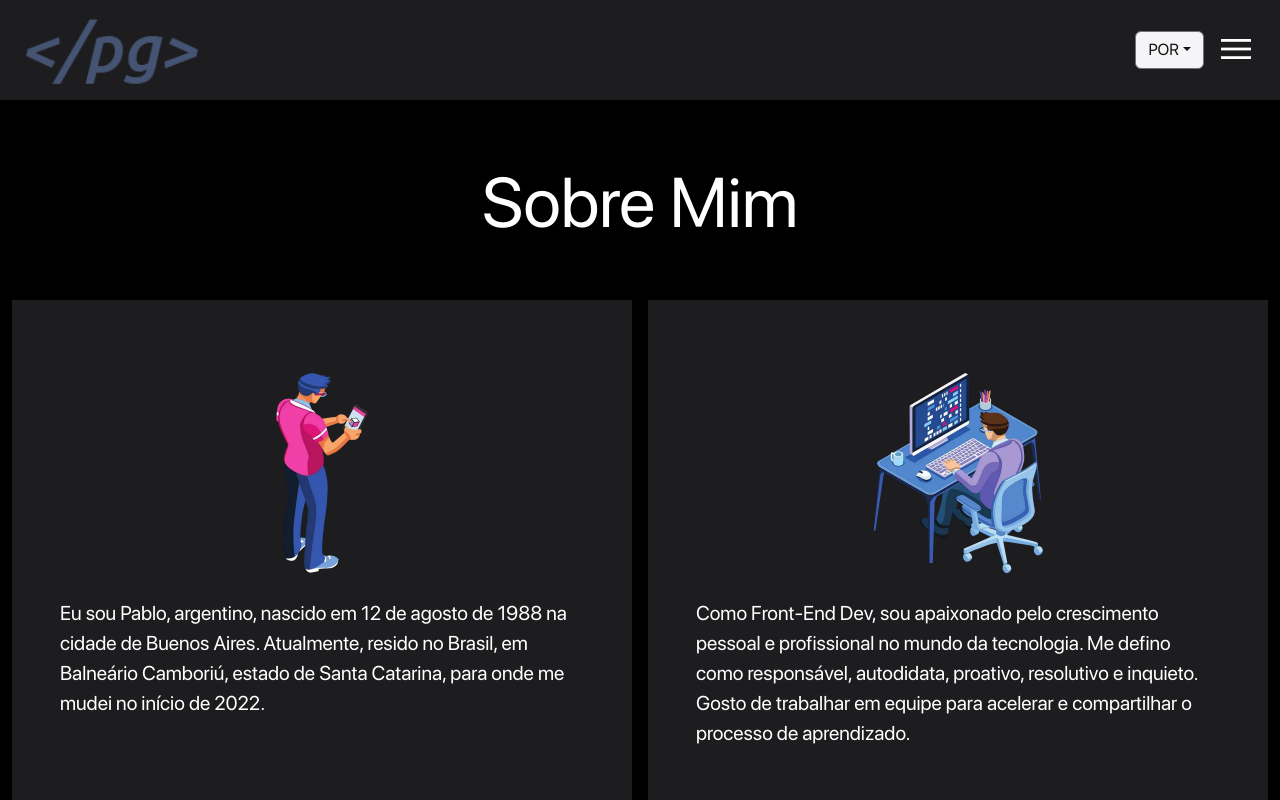
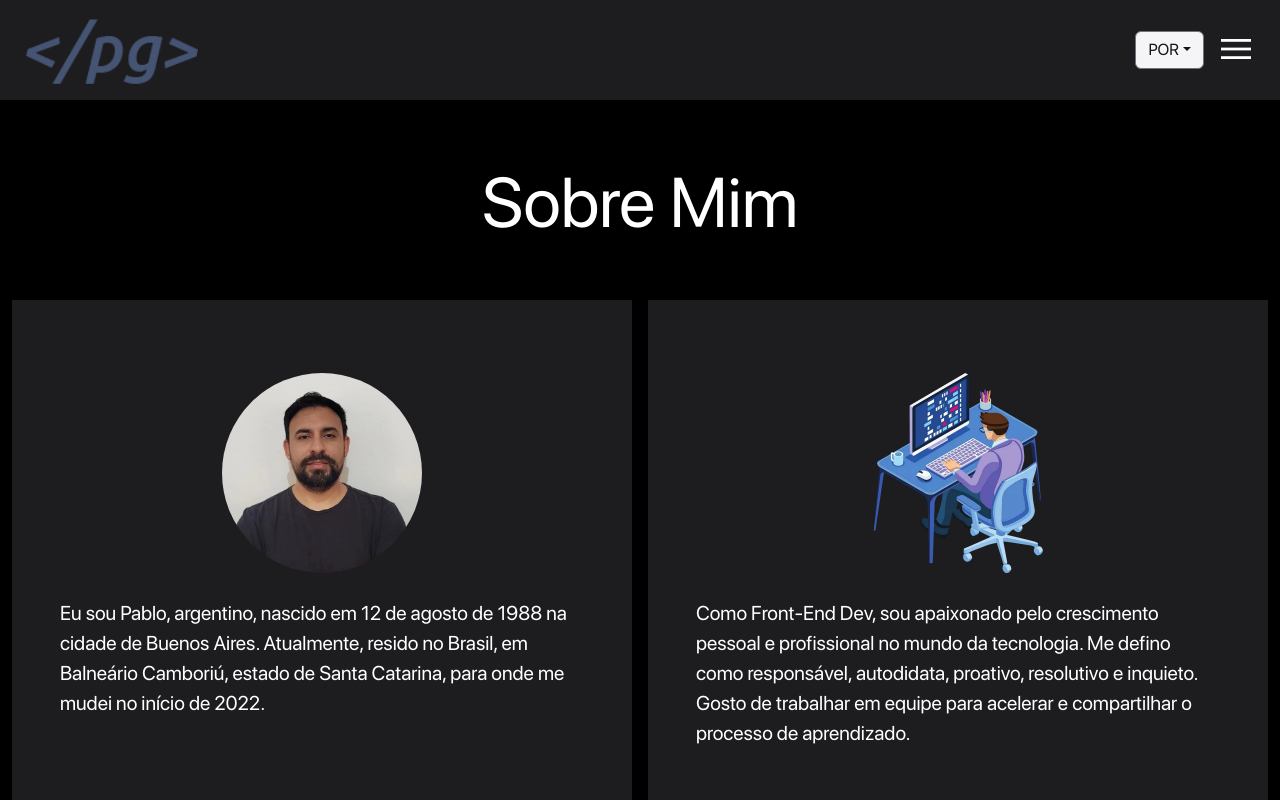
Before and after one commit to PabloNicolas87/Mi-Sitio-Web, a React (Create React App) app: page / in a window 1280 px wide. Shown: the top 800 px of the page. Built offline with nearby package versions, Linux system fonts and the light colour scheme.

Commit message:
Correcciones

```diff
--- a/src/components/Image/Image.js
+++ b/src/components/Image/Image.js
@@ -1,10 +1,10 @@
 import React from 'react';
 
 
-const Image = ({ srcImg, nameImg }) => {
+const Image = ({ srcImg, nameImg, className }) => {
     return(
         <div className="w-100 d-flex justify-content-center">
-            <img src={ srcImg } alt={ nameImg } width="200px" height="200px"/>
+            <img src={ srcImg } alt={ nameImg } className={className} width="200px" height="200px"/>
         </div>
     )
 }
--- a/src/components/Quarters/Quarters.css
+++ b/src/components/Quarters/Quarters.css
@@ -1,6 +1,10 @@
 
     .quarters {
         background-color: #f5f5f7;
+    }
+
+    .perfil-image {
+        border-radius: 50%;
     }
 
     @media only screen and (min-width: 767.99px) {
--- a/src/components/Quarters/Quarters.js
+++ b/src/components/Quarters/Quarters.js
@@ -10,7 +10,7 @@ const Quarters = () => {
     const arrayDeObjetos = [
         {
             id: 1,
-            imagen: <Image srcImg={'/images/imagen1.webp'} nameImg={'Imagen1'} />,
+            imagen: <Image srcImg={'/images/Perfil.webp'} nameImg={'Perfil'} className="perfil-image" />,
             descripcion: t("aboutUs.paragraph1")
         },
         {
```
Also changed, not shown: public/images/Perfil.webp (added).
